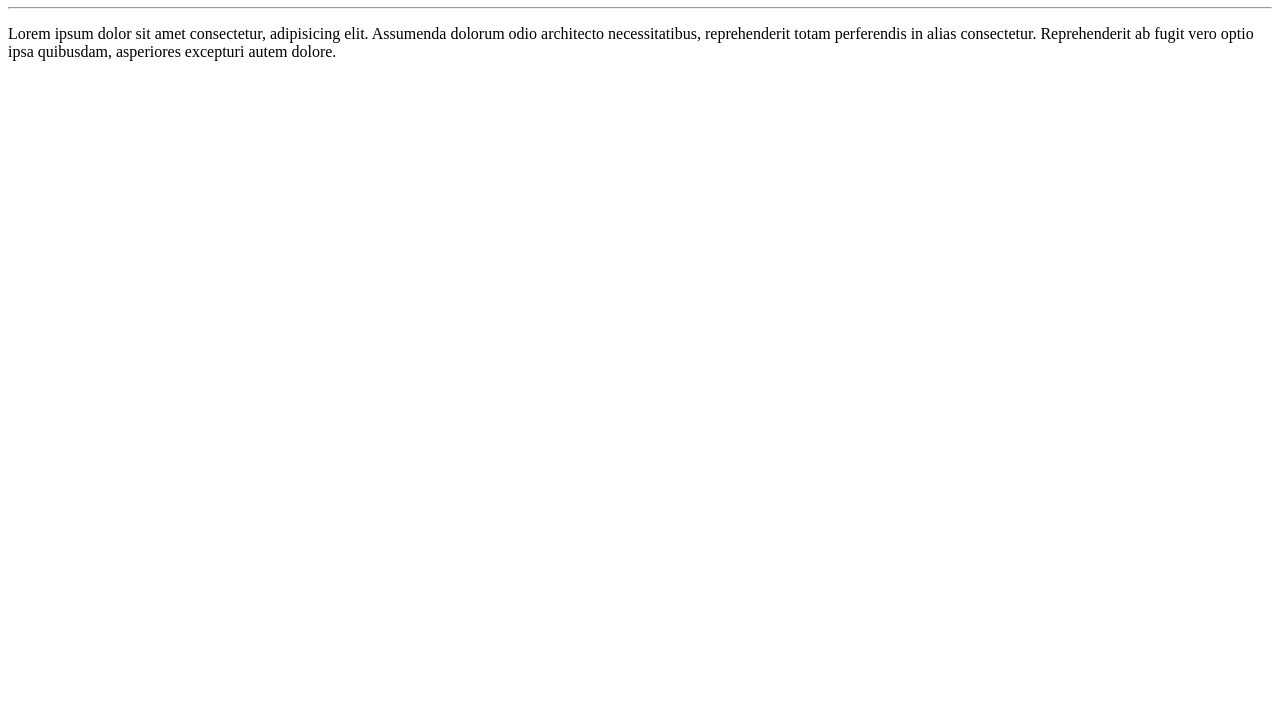
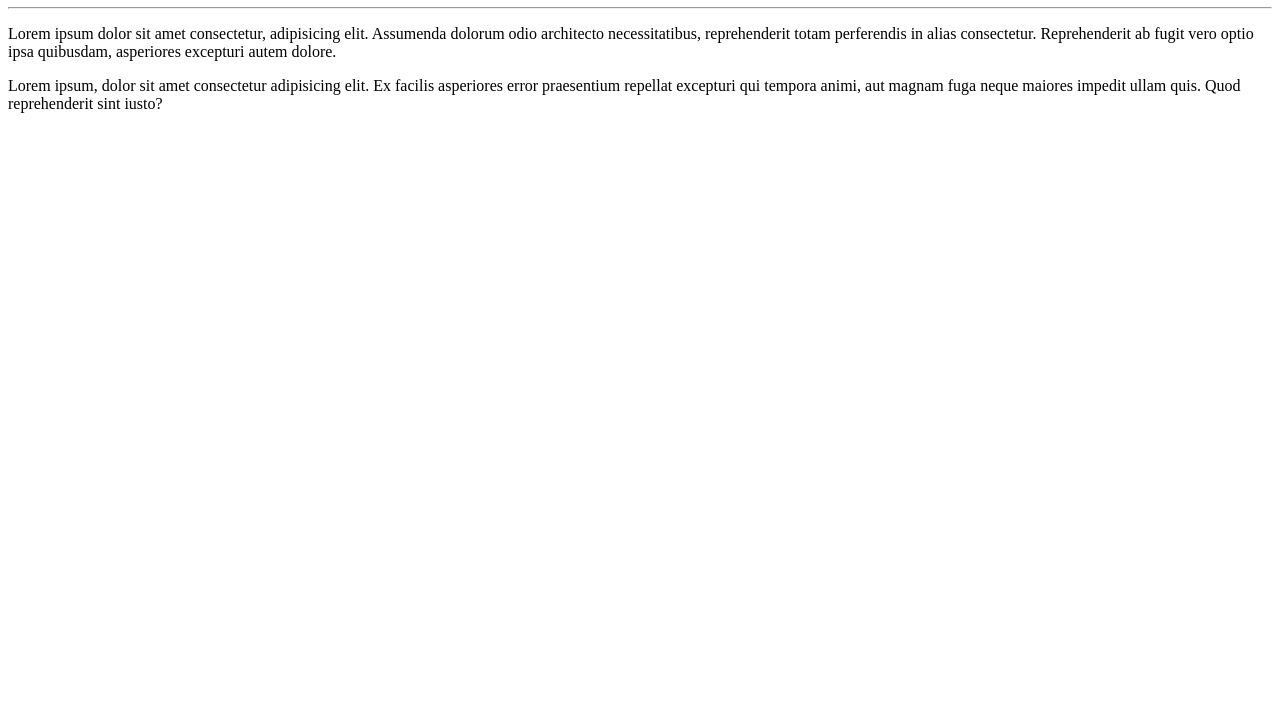
Before and after one commit to Manuelema3/OlaMundo, a plain HTML site: page site-de-exemplo/index.html in a window 1280 px wide. Shown: the part 73-800 px from the top of the page. Drawn offline with Linux system fonts and the light colour scheme.

Commit message:
adicionei um parágrafo

```diff
--- a/site-de-exemplo/index.html
+++ b/site-de-exemplo/index.html
@@ -9,5 +9,6 @@
 <h1>Olá, Mundo!</h1>
 <hr>
 <p>Lorem ipsum dolor sit amet consectetur, adipisicing elit. Assumenda dolorum odio architecto necessitatibus, reprehenderit totam perferendis in alias consectetur. Reprehenderit ab fugit vero optio ipsa quibusdam, asperiores excepturi autem dolore.</p>
+<p>Lorem ipsum, dolor sit amet consectetur adipisicing elit. Ex facilis asperiores error praesentium repellat excepturi qui tempora animi, aut magnam fuga neque maiores impedit ullam quis. Quod reprehenderit sint iusto?</p>
 </body>
 </html>
```
